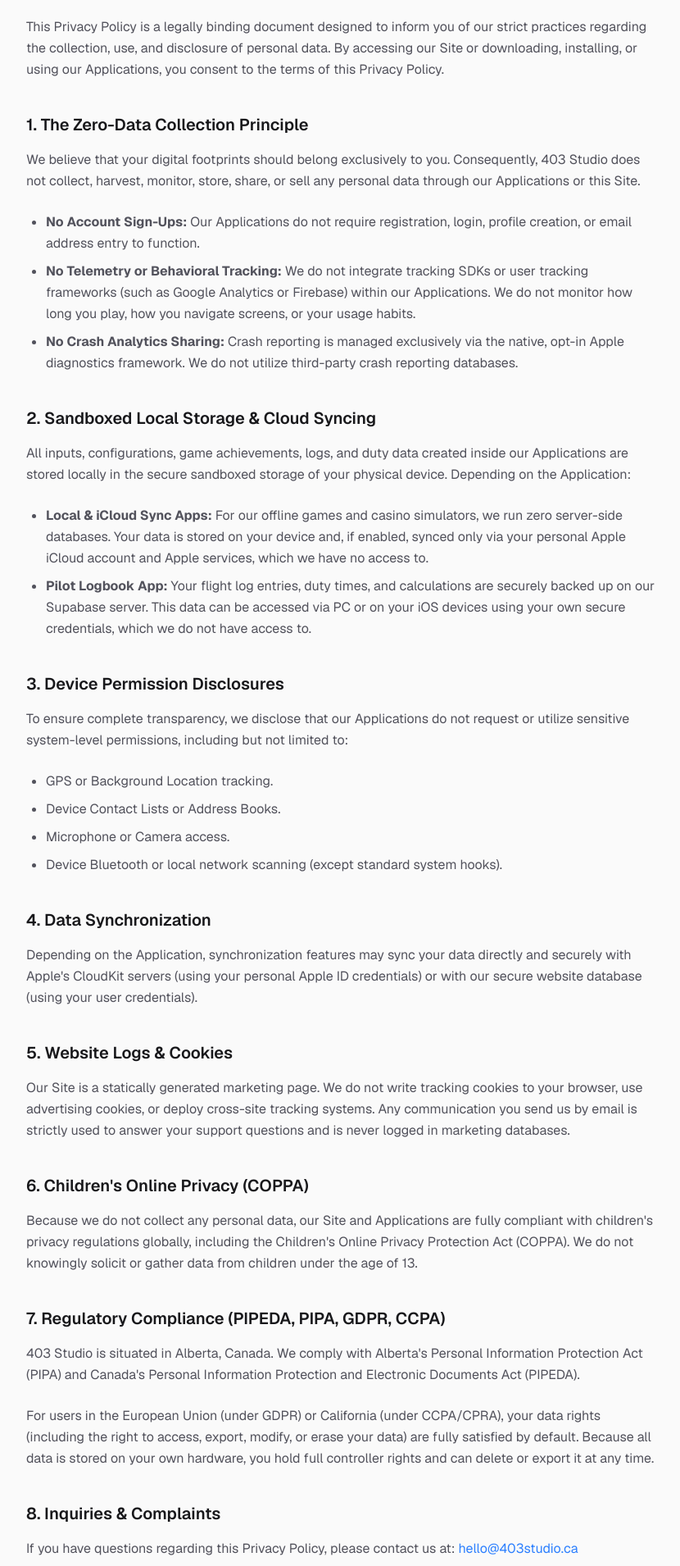
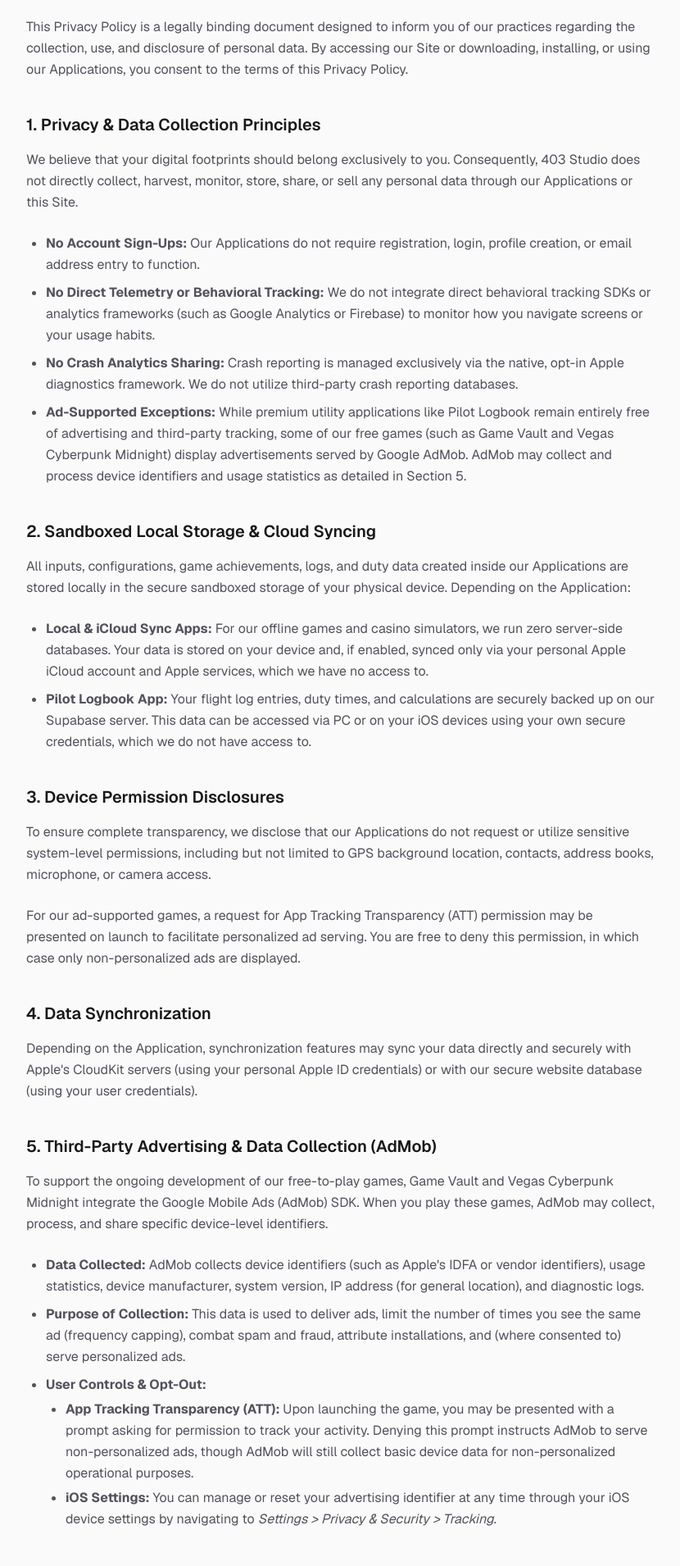
Before and after one commit to Stueygr/403Studio, a Next.js app: page /privacy in a window 1280 px wide. Shown: the part 360-2270 px from the top of the page at 82% size, without its empty margins (224-1054 px from the left). Built offline with nearby package versions, Linux system fonts and the light colour scheme.

Commit message:
Update privacy policy and terms of service for Game Vault and Vegas Cyberpunk Midnight to reflect AdMob integration

```diff
--- a/app/privacy/page.tsx
+++ b/app/privacy/page.tsx
@@ -14,23 +14,24 @@
   return (
     <LegalLayout title="Privacy Policy">
       <p>
-        <strong>Last updated:</strong> June 30, 2026
+        <strong>Last updated:</strong> July 10, 2026
       </p>
       <p>
         403 Studio (&quot;we,&quot; &quot;our,&quot; or &quot;us&quot;) operates the website located at <a href={site.url} className="text-blue-500 hover:underline">www.403studio.ca</a> (the &quot;Site&quot;) and develops and publishes mobile applications for Apple platforms (collectively, the &quot;Applications&quot;).
       </p>
       <p>
-        This Privacy Policy is a legally binding document designed to inform you of our strict practices regarding the collection, use, and disclosure of personal data. By accessing our Site or downloading, installing, or using our Applications, you consent to the terms of this Privacy Policy.
+        This Privacy Policy is a legally binding document designed to inform you of our practices regarding the collection, use, and disclosure of personal data. By accessing our Site or downloading, installing, or using our Applications, you consent to the terms of this Privacy Policy.
       </p>
 
-      <h2 className="text-xl font-semibold text-zinc-900 dark:text-zinc-50 mt-10 mb-4">1. The Zero-Data Collection Principle</h2>
+      <h2 className="text-xl font-semibold text-zinc-900 dark:text-zinc-50 mt-10 mb-4">1. Privacy & Data Collection Principles</h2>
       <p>
-        We believe that your digital footprints should belong exclusively to you. Consequently, {site.name} does not collect, harvest, monitor, store, share, or sell any personal data through our Applications or this Site.
+        We believe that your digital footprints should belong exclusively to you. Consequently, {site.name} does not directly collect, harvest, monitor, store, share, or sell any personal data through our Applications or this Site.
       </p>
       <ul className="list-disc pl-6 space-y-2 text-zinc-650 dark:text-zinc-400">
         <li><strong>No Account Sign-Ups:</strong> Our Applications do not require registration, login, profile creation, or email address entry to function.</li>
-        <li><strong>No Telemetry or Behavioral Tracking:</strong> We do not integrate tracking SDKs or user tracking frameworks (such as Google Analytics or Firebase) within our Applications. We do not monitor how long you play, how you navigate screens, or your usage habits.</li>
+        <li><strong>No Direct Telemetry or Behavioral Tracking:</strong> We do not integrate direct behavioral tracking SDKs or analytics frameworks (such as Google Analytics or Firebase) to monitor how you navigate screens or your usage habits.</li>
         <li><strong>No Crash Analytics Sharing:</strong> Crash reporting is managed exclusively via the native, opt-in Apple diagnostics framework. We do not utilize third-party crash reporting databases.</li>
+        <li><strong>Ad-Supported Exceptions:</strong> While premium utility applications like Pilot Logbook remain entirely free of advertising and third-party tracking, some of our free games (such as Game Vault and Vegas Cyberpunk Midnight) display advertisements served by Google AdMob. AdMob may collect and process device identifiers and usage statistics as detailed in Section 5.</li>
       </ul>
 
       <h2 className="text-xl font-semibold text-zinc-900 dark:text-zinc-50 mt-10 mb-4">2. Sandboxed Local Storage & Cloud Syncing</h2>
@@ -44,39 +45,51 @@
 
       <h2 className="text-xl font-semibold text-zinc-900 dark:text-zinc-50 mt-10 mb-4">3. Device Permission Disclosures</h2>
       <p>
-        To ensure complete transparency, we disclose that our Applications do not request or utilize sensitive system-level permissions, including but not limited to:
+        To ensure complete transparency, we disclose that our Applications do not request or utilize sensitive system-level permissions, including but not limited to GPS background location, contacts, address books, microphone, or camera access.
       </p>
-      <ul className="list-disc pl-6 space-y-2 text-zinc-650 dark:text-zinc-400">
-        <li>GPS or Background Location tracking.</li>
-        <li>Device Contact Lists or Address Books.</li>
-        <li>Microphone or Camera access.</li>
-        <li>Device Bluetooth or local network scanning (except standard system hooks).</li>
-      </ul>
+      <p>
+        For our ad-supported games, a request for App Tracking Transparency (ATT) permission may be presented on launch to facilitate personalized ad serving. You are free to deny this permission, in which case only non-personalized ads are displayed.
+      </p>
 
       <h2 className="text-xl font-semibold text-zinc-900 dark:text-zinc-50 mt-10 mb-4">4. Data Synchronization</h2>
       <p>
         Depending on the Application, synchronization features may sync your data directly and securely with Apple&apos;s CloudKit servers (using your personal Apple ID credentials) or with our secure website database (using your user credentials).
       </p>
 
-      <h2 className="text-xl font-semibold text-zinc-900 dark:text-zinc-50 mt-10 mb-4">5. Website Logs & Cookies</h2>
+      <h2 className="text-xl font-semibold text-zinc-900 dark:text-zinc-50 mt-10 mb-4">5. Third-Party Advertising & Data Collection (AdMob)</h2>
+      <p>
+        To support the ongoing development of our free-to-play games, Game Vault and Vegas Cyberpunk Midnight integrate the Google Mobile Ads (AdMob) SDK. When you play these games, AdMob may collect, process, and share specific device-level identifiers.
+      </p>
+      <ul className="list-disc pl-6 space-y-2 text-zinc-650 dark:text-zinc-400">
+        <li><strong>Data Collected:</strong> AdMob collects device identifiers (such as Apple&apos;s IDFA or vendor identifiers), usage statistics, device manufacturer, system version, IP address (for general location), and diagnostic logs.</li>
+        <li><strong>Purpose of Collection:</strong> This data is used to deliver ads, limit the number of times you see the same ad (frequency capping), combat spam and fraud, attribute installations, and (where consented to) serve personalized ads.</li>
+        <li><strong>User Controls & Opt-Out:</strong>
+          <ul className="list-disc pl-6 mt-1 space-y-1">
+            <li><strong>App Tracking Transparency (ATT):</strong> Upon launching the game, you may be presented with a prompt asking for permission to track your activity. Denying this prompt instructs AdMob to serve non-personalized ads, though AdMob will still collect basic device data for non-personalized operational purposes.</li>
+            <li><strong>iOS Settings:</strong> You can manage or reset your advertising identifier at any time through your iOS device settings by navigating to <em>Settings &gt; Privacy &amp; Security &gt; Tracking</em>.</li>
+          </ul>
+        </li>
+      </ul>
+
+      <h2 className="text-xl font-semibold text-zinc-900 dark:text-zinc-50 mt-10 mb-4">6. Website Logs & Cookies</h2>
       <p>
         Our Site is a statically generated marketing page. We do not write tracking cookies to your browser, use advertising cookies, or deploy cross-site tracking systems. Any communication you send us by email is strictly used to answer your support questions and is never logged in marketing databases.
       </p>
 
-      <h2 className="text-xl font-semibold text-zinc-900 dark:text-zinc-50 mt-10 mb-4">6. Children&apos;s Online Privacy (COPPA)</h2>
+      <h2 className="text-xl font-semibold text-zinc-900 dark:text-zinc-50 mt-10 mb-4">7. Children&apos;s Online Privacy (COPPA)</h2>
       <p>
-        Because we do not collect any personal data, our Site and Applications are fully compliant with children&apos;s privacy regulations globally, including the Children&apos;s Online Privacy Protection Act (COPPA). We do not knowingly solicit or gather data from children under the age of 13.
+        Because we do not directly collect any personal data, our Site and Applications are designed with children&apos;s privacy in mind. Our ad-supported games serve non-personalized ads to users who are identified as children or where required by COPPA guidelines, and we do not knowingly solicit or gather data from children under the age of 13.
       </p>
 
-      <h2 className="text-xl font-semibold text-zinc-900 dark:text-zinc-50 mt-10 mb-4">7. Regulatory Compliance (PIPEDA, PIPA, GDPR, CCPA)</h2>
+      <h2 className="text-xl font-semibold text-zinc-900 dark:text-zinc-50 mt-10 mb-4">8. Regulatory Compliance (PIPEDA, PIPA, GDPR, CCPA)</h2>
       <p>
         {site.name} is situated in Alberta, Canada. We comply with Alberta&apos;s Personal Information Protection Act (PIPA) and Canada&apos;s Personal Information Protection and Electronic Documents Act (PIPEDA).
       </p>
       <p>
-        For users in the European Union (under GDPR) or California (under CCPA/CPRA), your data rights (including the right to access, export, modify, or erase your data) are fully satisfied by default. Because all data is stored on your own hardware, you hold full controller rights and can delete or export it at any time.
+        For users in the European Union (under GDPR) or California (under CCPA/CPRA), your data rights (including the right to access, export, modify, or erase your data) are fully satisfied by default. Because all data is stored on your own hardware, you hold full controller rights and can delete or export it at any time. Third-party ad serving consent can be managed directly via the iOS tracking settings.
       </p>
 
-      <h2 className="text-xl font-semibold text-zinc-900 dark:text-zinc-50 mt-10 mb-4">8. Inquiries & Complaints</h2>
+      <h2 className="text-xl font-semibold text-zinc-900 dark:text-zinc-50 mt-10 mb-4">9. Inquiries & Complaints</h2>
       <p>
         If you have questions regarding this Privacy Policy, please contact us at:{" "}
         <a href={`mailto:${site.email}`} className="text-blue-500 hover:underline">
```
Also changed, not shown: app/privacy/game-vault/page.tsx (+16 -6 lines), app/privacy/vegas-cyberpunk-midnight/page.tsx (+15 -5 lines), app/terms/game-vault/page.tsx (+10 -5 lines), app/terms/page.tsx (+16 -8 lines), app/terms/vegas-cyberpunk-midnight/page.tsx (+10 -5 lines).
